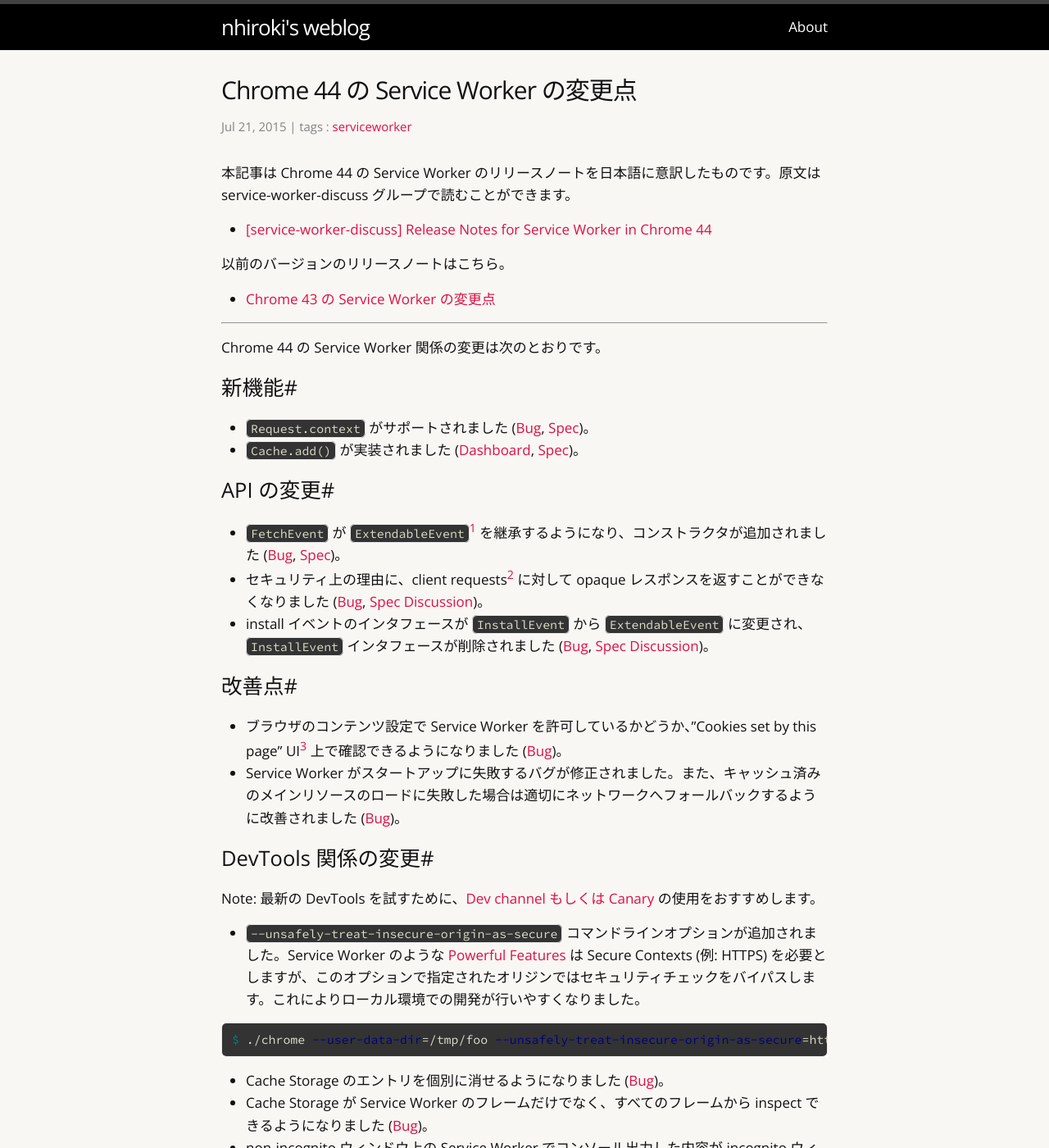
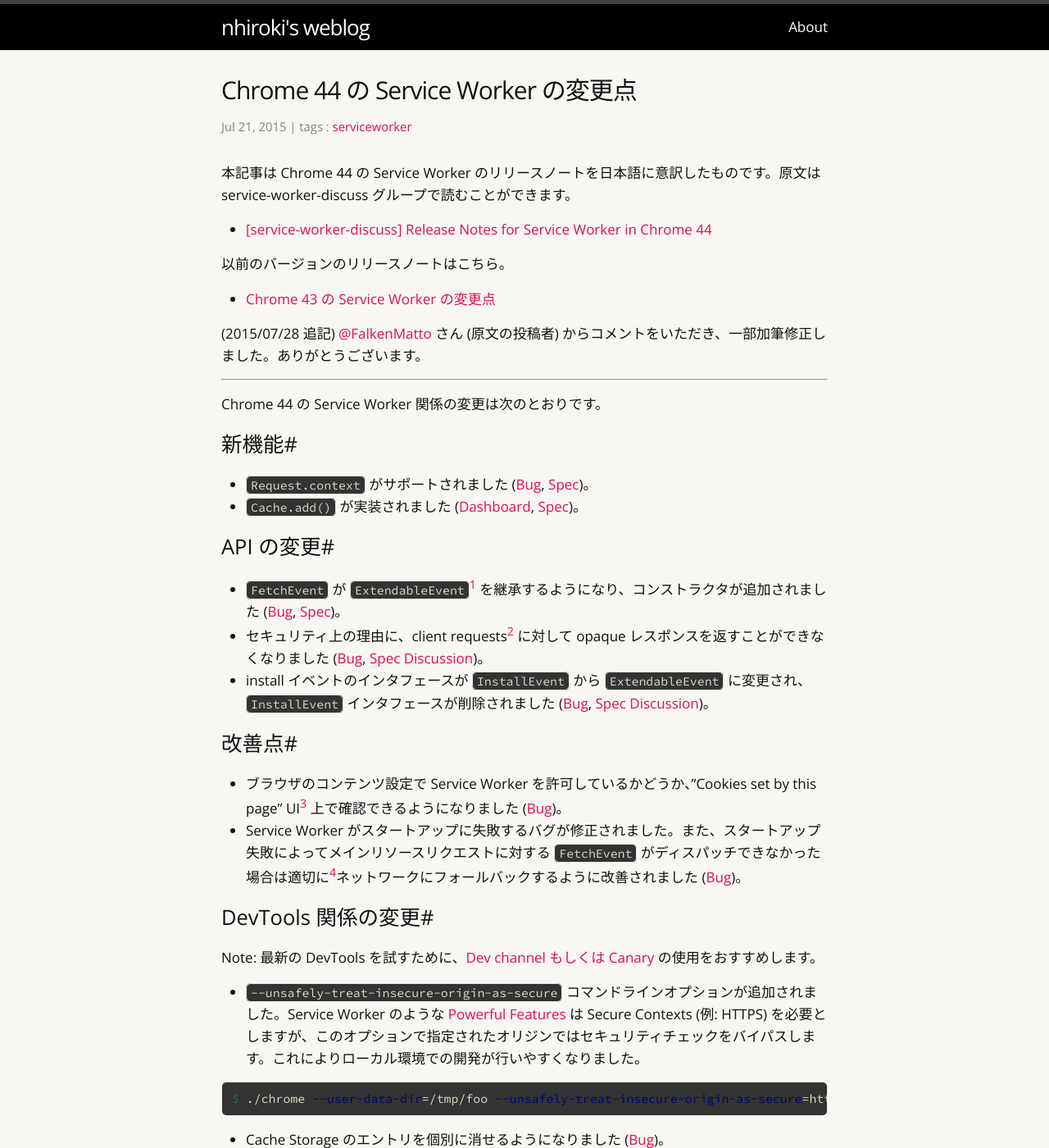
Before and after one commit to nhiroki/nhiroki.github.io, a Jekyll site: the page built from _posts/2015-07-21-service-worker-release-notes-m44.md, in a window 1280 px wide and 1400 px high. Shown: the whole window at 82% size. Built offline with Jekyll 4.4.1, drawn with Linux system fonts in a browser that asks for light colours; comment, search, counter and statistics services are not loaded; some of the changed text lies outside the part shown.

Commit message:
Update an existing article about Service Worker Release Notes for Chrome 44

```diff
--- a/_posts/2015-07-21-service-worker-release-notes-m44.md
+++ b/_posts/2015-07-21-service-worker-release-notes-m44.md
@@ -12,6 +12,8 @@
 以前のバージョンのリリースノートはこちら。
 
 - [Chrome 43 の Service Worker の変更点](/2015/07/08/service-worker-release-notes-m43/)
+
+(2015/07/28 追記) [@FalkenMatto](https://twitter.com/FalkenMatto) さん (原文の投稿者) からコメントをいただき、一部加筆修正しました。ありがとうございます。
 
 ---
 
@@ -31,7 +33,7 @@
 #改善点#
 
 - ブラウザのコンテンツ設定で Service Worker を許可しているかどうか、"Cookies set by this page" UI[^cookies-ui] 上で確認できるようになりました ([Bug](https://code.google.com/p/chromium/issues/detail?id=419284))。
-- Service Worker がスタートアップに失敗するバグが修正されました。また、キャッシュ済みのメインリソースのロードに失敗した場合は適切にネットワークへフォールバックするように改善されました ([Bug](https://code.google.com/p/chromium/issues/detail?id=448003))。
+- Service Worker がスタートアップに失敗するバグが修正されました。また、スタートアップ失敗によってメインリソースリクエストに対する `FetchEvent` がディスパッチできなかった場合は適切に[^network-fallback]ネットワークにフォールバックするように改善されました ([Bug](https://code.google.com/p/chromium/issues/detail?id=448003))。
 
 #DevTools 関係の変更#
 
@@ -61,3 +63,4 @@
 [^extendable-event]: `ExtendableEvent` はそれの持つ `waitUntil()` に任意の Promise を渡すことで、その Promise が settled (resolved or rejected) になるまでイベントのライフタイムを延長することができるイベントです。
 [^client-request]: client requests とは `Request.context` が navigation 関係 (form, frame, hyperlink etc) もしくは worker (serviceworker, sharedworker, worker) であるようなものを指します。詳しくは [Fetch の仕様](https://fetch.spec.whatwg.org/#requests)を参照してください。
 [^cookies-ui]: URL バーの鍵もしくはファイルアイコンをクリックした時に表示される UI です。
+[^network-fallback]: (2015/07/28 追記) メインリソースリクエストがネットワークにフォールバックした場合は、その後のサブリソースリクエストもすべて Service Worker を介さずにネットワークにフォールバックします。サブリソースリクエスト時に `FetchEvent` がディスパッチできなかった場合はネットワークにフォールバックせず、エラーレスポンス (500 "Service Worker Response Error") を返します。これにより、同一ドキュメント内で Service Worker にインターセプトされるリクエストとされないリクエストが混在することはありません。
```
